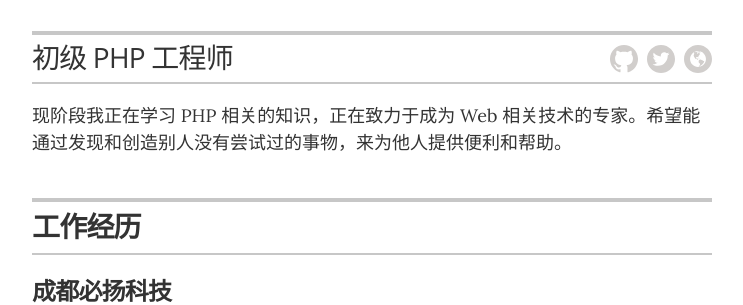
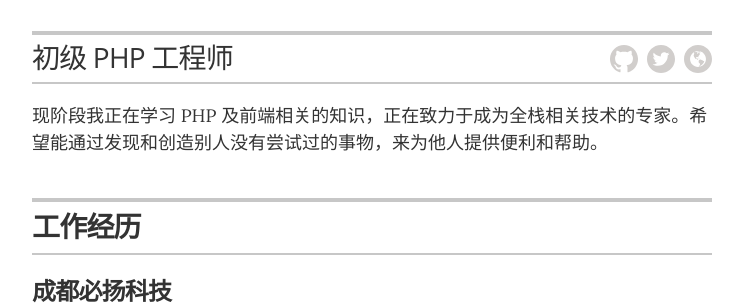
Before and after one commit to Hexor/cv, a Jekyll site: the page built from index.html, in a window 1280 px wide. Shown: the part 184-489 px from the top of the page, without its empty margins (268-1011 px from the left). Built offline with Jekyll 4.4.1, drawn with Linux system fonts in a browser that asks for light colours.

Commit message:
add front end goal change

```diff
--- a/_layouts/resume.html
+++ b/_layouts/resume.html
@@ -27,7 +27,7 @@
         </div>
 
         <div class="executive-summary" itemprop="description">
-          <p>现阶段我正在学习 PHP 相关的知识，正在致力于成为 Web 相关技术的专家。希望能通过发现和创造别人没有尝试过的事物，来为他人提供便利和帮助。</p>
+          <p>现阶段我正在学习 PHP 及前端相关的知识，正在致力于成为全栈相关技术的专家。希望能通过发现和创造别人没有尝试过的事物，来为他人提供便利和帮助。</p>
         </div>
 
         <!-- {% if site.resume_looking_for_work == 'yes' %}
```
Also changed, not shown: 10 other files.
